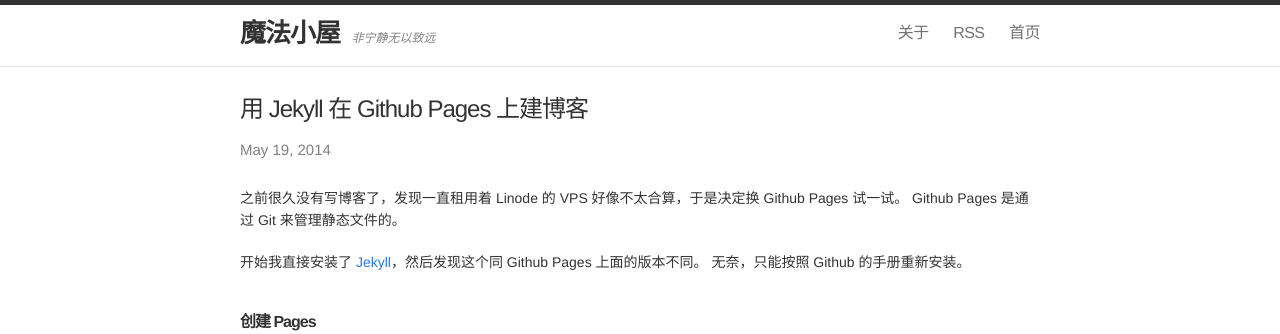
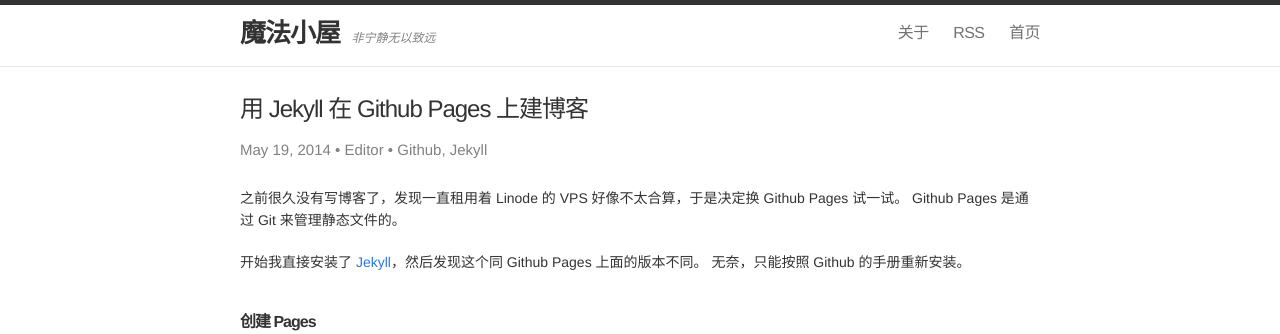
Before and after one commit to wizjin/wizjin.github.io, a Jekyll site: the page built from index.html, in a window 1280 px wide. Shown: the top 334 px of the page. Built offline with Jekyll 4.4.1, drawn with Linux system fonts in a browser that asks for light colours; Markdown is read by kramdown in place of the engine named in the settings; the list of posts is cut into pages by our own code; some of the changed text lies outside the part shown.

Commit message:
Fix post meta

```diff
--- a/_config.yml
+++ b/_config.yml
@@ -1,6 +1,7 @@
 # Site settings
 title: 魔法小屋
 tagline: "非宁静无以致远"
+description: "WizJin的个人博客"
 username: wizjin
 timezone: Asia/Shanghai
 default_locale: zh-cn
--- a/_includes/head.html
+++ b/_includes/head.html
@@ -4,10 +4,8 @@
     <title>{% if page.title %}{{ page.title }}{% else %}{{ site.title }}{% endif %}</title>
     <meta name="viewport" content="width=device-width">
     <meta name="description" content="{{ site.description }}">
+    {% if page.tags %}<meta name="keywords" content="{{ page.tags | join: ',' }}" />{% endif %}
     <link rel="canonical" href="{{ page.url | replace:'index.html','' | prepend: site.baseurl | prepend: site.url }}">
-
-    <link rel="stylesheet" href="{{ "/public/css/main.css" | prepend: site.baseurl }}">
-
-	<script type="text/javascript" src="{{ "/public/js/jquery-1.11.1.min.js" | prepend: site.baseurl }}"></script>
-
+    <link rel="stylesheet" href="{{ '/public/css/main.css' | prepend: site.baseurl }}">
+    <script type="text/javascript" src="{{ '/public/js/jquery-1.11.1.min.js' | prepend: site.baseurl }}"></script>
 </head>
--- /dev/null
+++ b/_includes/post-meta.html
@@ -0,0 +1 @@
+{{ post.date | date: "%b %-d, %Y" }}{% if post.author %} • {{ post.author }}{% endif %}{% if post.categories %} • {{ post.categories | join: ', ' }}{% endif %}{% if post.tags %} • {{ post.tags | join: ', ' }}{% endif %}
--- a/_layouts/post.html
+++ b/_layouts/post.html
@@ -6,7 +6,7 @@ comments: true
 
   <header class="post-header">
     <h1>{{ page.title }}</h1>
-    <p class="meta">{{ page.date | date: "%b %-d, %Y" }}{% if page.author %} • {{ page.author }}{% endif %}{% if page.meta %} • {{ page.meta }}{% endif %}{% if page.categories %} • {{ page.categories | array_to_sentence_string }}{% endif %}</p>
+    <p class="meta">{% assign post = page %}{% include post-meta.html %}</p>
   </header>
 
   <article class="post-content">
@@ -20,5 +20,5 @@ comments: true
 	<a href="#" class="comment" onclick="return false;">点击查看评论</a>
 	<div id="disqus_thread"></div>
 </div>
-<script type="text/javascript" src="{{ "/public/js/post-comment.js" | prepend: site.baseurl }}"></script>
+<script type="text/javascript" src="{{ '/public/js/post-comment.js' | prepend: site.baseurl }}"></script>
 {{% endif %}}
--- a/index.html
+++ b/index.html
@@ -11,7 +11,7 @@ sitemap: 'yes'
     {% for post in paginator.posts %}
       <li class="post-item">
         <a class="post-link" href="{{ post.url | prepend: site.baseurl }}">{{ post.title }}</a>
-        <span class="post-date">{{ post.date | date: "%b %-d, %Y" }}</span>
+        <span class="post-meta">{% include post-meta.html %}</span>
         <article class="post-content">{{ post.content | split:'&lt;!--more--&gt;' | first }}<br />
         <a class="post-more" rel="bookmark" href="{{ post.url | prepend: site.baseurl }}">查看全文»</a>
         </article>
--- a/public/css/main.css
+++ b/public/css/main.css
@@ -164,7 +164,7 @@ a:visited { color: #205caa; }
   background: #e8e8e8;
 }
 
-.posts .post-date {
+.posts .post-meta {
   display: block;
   font-size: 15px;
   color: #818181;
```
